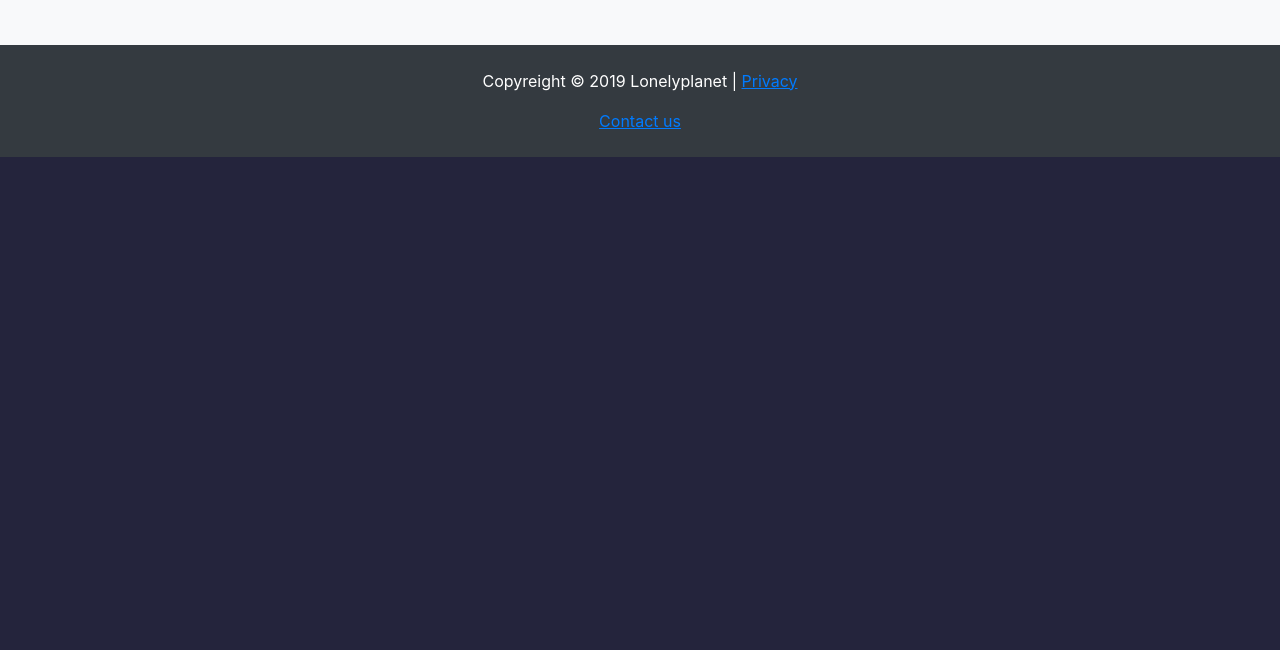
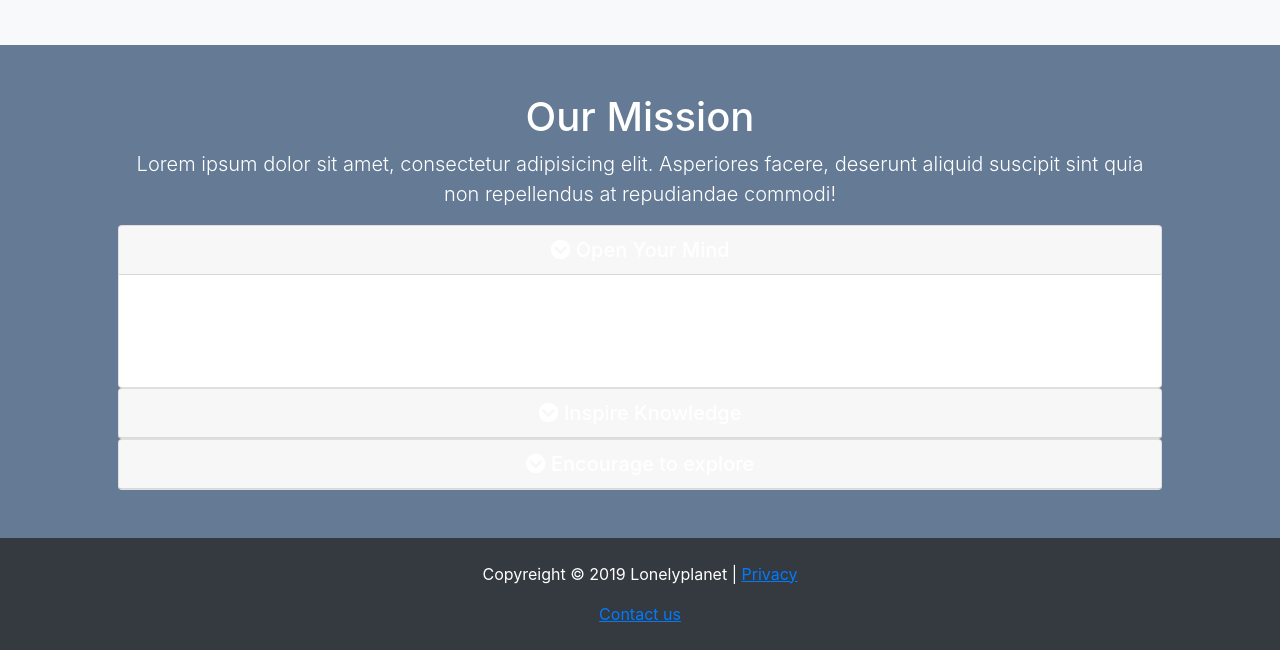
Before and after one commit to WillieGuan21/git-practice, a plain HTML site: page project1/index.html in a window 1280 px wide. Shown: the part 1441-2091 px from the top of the page. Before the commit the page ends 1598 px from the top, so only its background shows below. Drawn offline with nearby package versions, Linux system fonts and the light colour scheme.

Commit message:
add mission-section

```diff
--- a/project1/index.html
+++ b/project1/index.html
@@ -10,8 +10,8 @@
     <link rel="stylesheet" href="css/style.css">
     <title>LonelyPlanet</title>
 </head>
-<body>
-    <nav class="navbar navbar-expand-sm navbar-dark fixed-top" style="background-color:#24243c;">
+<body data-spy="scroll" data-target="#main-nav" id="home">
+    <nav id="main-nav" class="navbar navbar-expand-sm navbar-dark fixed-top" style="background-color:#24243c;">
         <div class="container">
             <a href="index.html" class="navbar-brand">LonelyPlanet</a>
             <button class="navbar-toggler" data-toggle="collapse" data-target="#navbarCollapse">
@@ -26,10 +26,10 @@
                         <a href="#explore-head-section" class="nav-link">Explore</a>
                     </li>
                     <li class="nav-item">
-                        <a href="#create-head-section" class="nav-link">Create</a>
-                    </li>
+                            <a href="#share-head-section" class="nav-link">Author</a>
+                        </li>
                     <li class="nav-item">
-                        <a href="#share-head-section" class="nav-link">Share</a>
+                        <a href="#mission-head-section" class="nav-link">Mission</a>
                     </li>
                 </ul>
             </div>
@@ -191,11 +191,69 @@
             </div>
         </div>
     </section>
+     <!-- MISSION HEAD SECTION -->
+    <section id="mission-head-section" style="background-color: #647A95" >
+        <div class="container">
+            <div class="row">
+                <div class="col text-center p-5">
+                    <div class="info-header">
+                        <h1 class="display-5">Our Mission</h1>
+                        <p class="lead">Lorem ipsum dolor sit amet, consectetur adipisicing elit. Asperiores facere, deserunt aliquid suscipit sint quia non repellendus at repudiandae commodi!</p>
+                    </div>
+                    <!-- ACCORDION -->
+                    <div id="accordion">
+                        <div class="card">
+                            <div class="card-header">
+                                <h5 class="mb-0">
+                                    <div href='#collapse1' data-toggle="collapse" data-parent="#accordion">
+                                        <i class="fa fa-chevron-circle-down"></i>  Open Your Mind
+                                    </div>
+                                </h5>
+                            </div>
+                            <div id="collapse1" class="collapse show">
+                                <div class="card-body">
+                                    Lorem ipsum dolor sit amet, consectetur adipisicing elit. Dolorum inventore nesciunt, doloremque, modi similique ea tempore laborum culpa nisi nihil distinctio sint eaque. Soluta perferendis labore impedit illo incidunt, tempore expedita deserunt molestiae nam rem!
+                                </div>
+                            </div>
+                        </div>
+                        <div class="card">
+                            <div class="card-header">
+                                <h5 class="mb-0">
+                                    <div href='#collapse2' data-toggle="collapse" data-parent="#accordion">
+                                        <i class="fa fa-chevron-circle-down"></i> Inspire Knowledge
+                                    </div>
+                                </h5>
+                            </div>
+                            <div id="collapse2" class="collapse">
+                                <div class="card-body">
+                                    Lorem ipsum dolor sit amet, consectetur adipisicing elit. Dolorum inventore nesciunt, doloremque, modi similique ea tempore laborum culpa nisi nihil distinctio sint eaque. Soluta perferendis labore impedit illo incidunt, tempore expedita deserunt molestiae nam rem!
+                                </div>
+                            </div>
+                        </div>
+                        <div class="card">
+                            <div class="card-header">
+                                <h5 class="mb-0">
+                                    <div href='#collapse3' data-toggle="collapse" data-parent="#accordion">
+                                        <i class="fa fa-chevron-circle-down"></i> Encourage to explore
+                                    </div>
+                                </h5>
+                            </div>
+                            <div id="collapse3" class="collapse">
+                                <div class="card-body">
+                                    Lorem ipsum dolor sit amet, consectetur adipisicing elit. Dolorum inventore nesciunt, doloremque, modi similique ea tempore laborum culpa nisi nihil distinctio sint eaque. Soluta perferendis labore impedit illo incidunt, tempore expedita deserunt molestiae nam rem!
+                                </div>
+                            </div>
+                        </div>
+                    </div>
+                </div>
+            </div>
+        </div>
+    </section>
     <!-- FOOTER -->
     <footer id="main-footer" class="bg-dark">
         <div class="container">
             <div class="row">
-                <div class="col text-center py-4">
+                <div class="col text-center py-4 ">
                     <p>Copyreight &copy; <span id="year"></span> Lonelyplanet | <a href="https://www.lonelyplanet.com/legal/privacy-policy/" target="_blank"><ins>Privacy</ins></a></p>
                     <a href="https://www.lonelyplanet.com/contact" target="_blank"><ins>Contact us</ins></a>
                 </div>
@@ -209,6 +267,20 @@
     <script>
         //get the current year for the copyright
         $('#year').text(new Date().getFullYear());
+        //Init Scrollspy
+        $('body').scrollspy({ target:'#mail-nav'});
+        //Smooth Scrolling
+        $('#main-nav a').on('click',function(event){
+            if(this.hash !==""){
+                event.preventDefault();
+                const hash = this.hash;
+                $('html,body').animate({
+                    scrollTop: $(hash).offset().top
+                }, 800, function(){
+                    window.location.hash = hash;
+                })
+            }
+        })
     </script>
 </body>
 </html>
```
